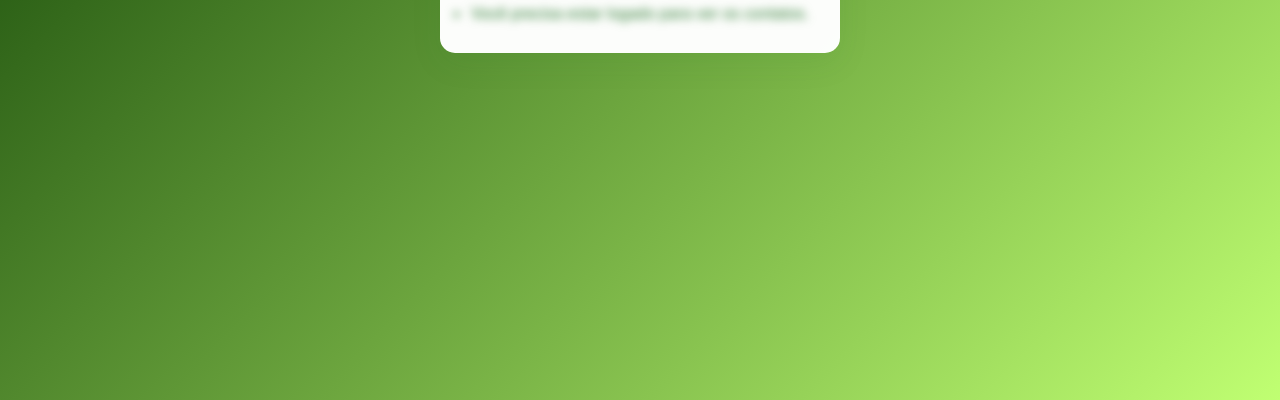
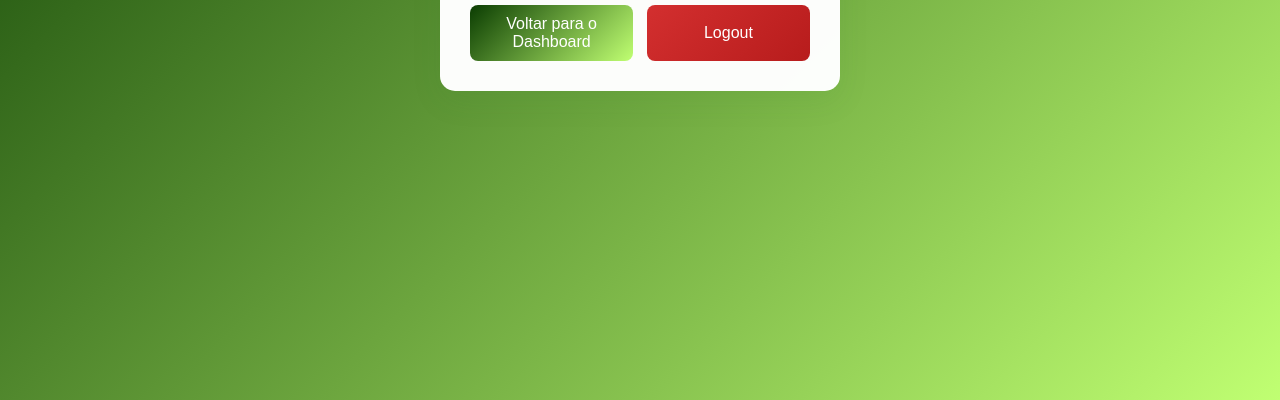
Before and after one commit to andersonjr667/BoaParte1, a website: page public/users.html in a window 1280 px wide. Shown: the part 400-800 px from the top of the page. Drawn offline with Linux system fonts and the light colour scheme.

Commit message:
Update users.html

```diff
--- a/public/users.html
+++ b/public/users.html
@@ -10,6 +10,44 @@
             filter: blur(5px);
             pointer-events: none;
         }
+
+        .button-container {
+            display: flex;
+            justify-content: space-between;
+            margin-top: 20px;
+        }
+
+        .button-container button {
+            width: 48%; /* Ajusta a largura dos botões */
+            padding: 10px;
+            border: none;
+            border-radius: 8px;
+            font-size: 16px;
+            cursor: pointer;
+            transition: background 0.3s ease, transform 0.3s ease;
+        }
+
+        .button-container button:hover {
+            transform: translateY(-2px);
+        }
+
+        .button-container .back-btn {
+            background: linear-gradient(135deg, #0b3d02, #c0ff72); /* Gradiente verde */
+            color: white;
+        }
+
+        .button-container .back-btn:hover {
+            background: linear-gradient(135deg, #0b3d02, #aaff50);
+        }
+
+        .button-container .logout-btn {
+            background: linear-gradient(135deg, #d32f2f, #b71c1c); /* Gradiente vermelho */
+            color: white;
+        }
+
+        .button-container .logout-btn:hover {
+            background: linear-gradient(135deg, #b71c1c, #d32f2f);
+        }
     </style>
 </head>
 <body>
@@ -17,6 +55,12 @@
         <div class="form-container">
             <h2>Lista de Contatos</h2>
             <ul id="contatos-lista" class="contacts-list"></ul>
+
+            <!-- Botões de Logout e Voltar para o Dashboard -->
+            <div class="button-container">
+                <button class="back-btn" onclick="window.location.href='/dashboard'">Voltar para o Dashboard</button>
+                <button class="logout-btn" onclick="logout()">Logout</button>
+            </div>
         </div>
     </div>
 
@@ -65,6 +109,13 @@
             }
         }
 
+        // Função para logout
+        function logout() {
+            localStorage.removeItem("token");
+            window.location.href = "index.html";
+        }
+
+        // Carrega os contatos ao abrir a página
         carregarContatos();
     </script>
 </body>
```
